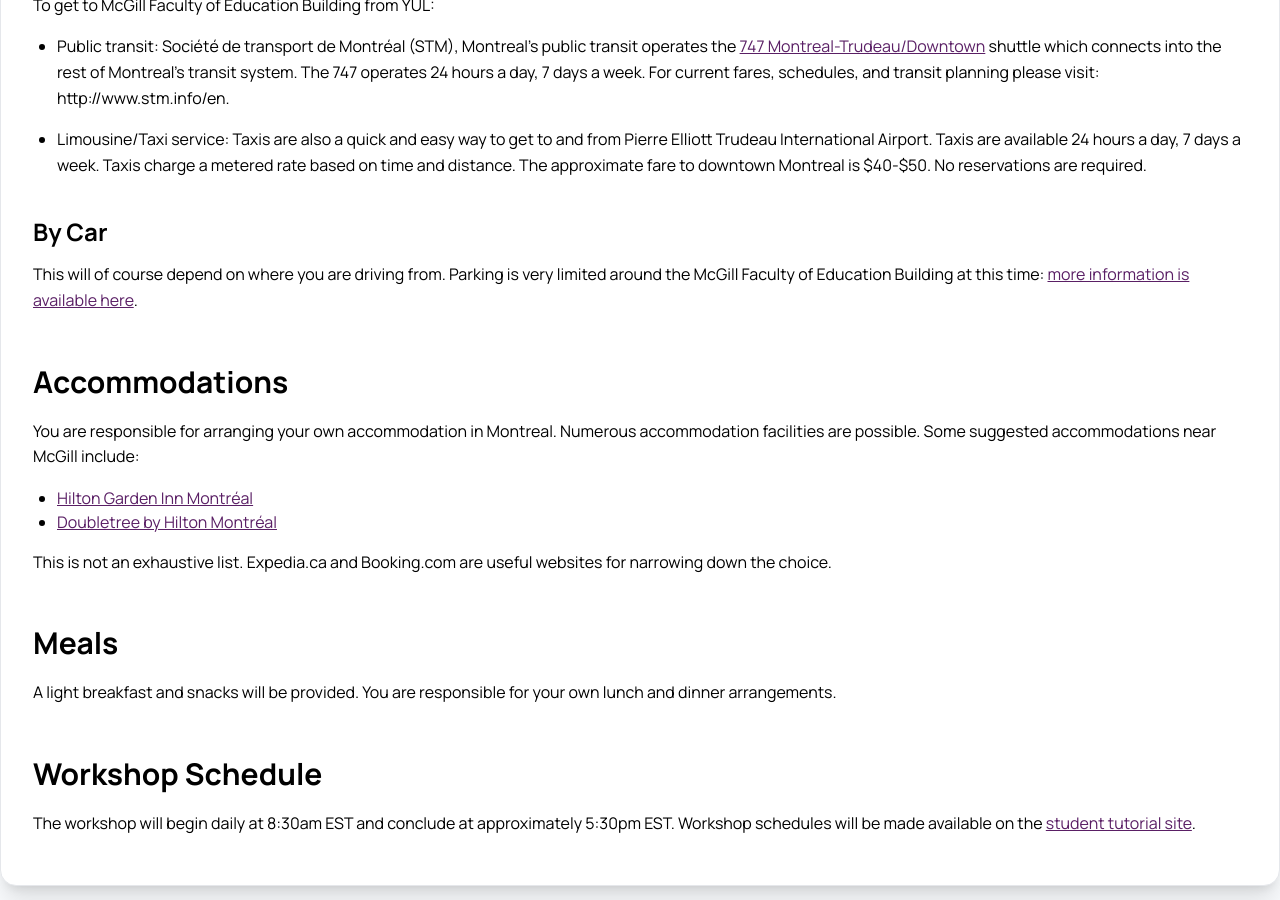
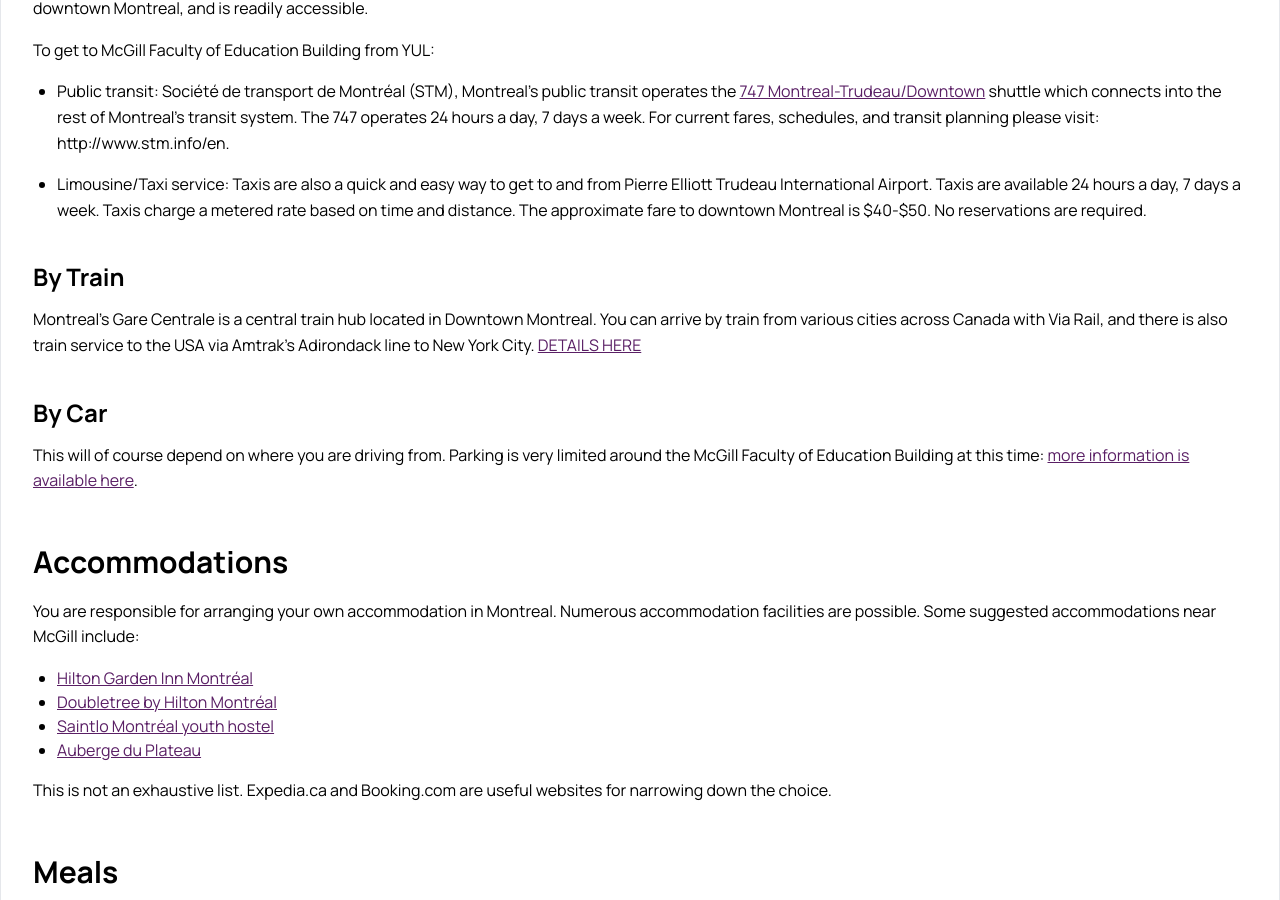
Before and after one commit to bioinformaticsdotca/travel_logistics, a Jekyll site: the page built from montreal/INR_Mon-2510.md, in a window 1280 px wide and 900 px high, scrolled down 1149 px. Built offline with Jekyll 4.4.1, drawn with Linux system fonts in a browser that asks for light colours; nearby versions of some CDN libraries.

Commit message:
changes of travel logistics

```diff
--- a/montreal/INR_Mon-2510.md
+++ b/montreal/INR_Mon-2510.md
@@ -16,7 +16,7 @@ This workshop will be held in the Multiliteracies Teaching Lab, Education 113 in
 
 ## Transportation To/From Montréal
 
-#### Pierre Elliott Trudeau International Airport (YUL)
+### Pierre Elliott Trudeau International Airport (YUL)
 
 Air Canada and many US carriers provide direct flights to Montreal. The Pierre Elliott Trudeau International Airport is located just outside of the city about 20 km from downtown Montreal, and is readily accessible.
 
@@ -25,6 +25,10 @@ To get to McGill Faculty of Education Building from YUL:
 * Public transit: Société de transport de Montréal (STM), Montreal's public transit operates the [747 Montreal-Trudeau/Downtown](https://www.stm.info/en/info/networks/bus/shuttle/747-yul-montreal-trudeau-airport-downtown-shuttle) shuttle which connects into the rest of Montreal’s transit system. The 747 operates 24 hours a day, 7 days a week. For current fares, schedules, and transit planning please visit: http://www.stm.info/en.
 
 * Limousine/Taxi service: Taxis are also a quick and easy way to get to and from Pierre Elliott Trudeau International Airport. Taxis are available 24 hours a day, 7 days a week. Taxis charge a metered rate based on time and distance. The approximate fare to downtown Montreal is $40-$50. No reservations are required.
+
+### By Train
+
+Montreal's Gare Centrale is a central train hub located in Downtown Montreal. You can arrive by train from various cities across Canada with Via Rail, and there is also train service to the USA via Amtrak's Adirondack line to New York City. [DETAILS HERE](https://garecentrale.ca/en)
 
 ### By Car
 
@@ -36,6 +40,8 @@ You are responsible for arranging your own accommodation in Montreal. Numerous a
 
 * [Hilton Garden Inn Montréal](https://www.hilton.com/en/hotels/yulcvgi-hilton-garden-inn-montreal-centre-ville/)
 * [Doubletree by Hilton Montréal](https://www.hilton.com/en/hotels/ymqdtdt-doubletree-montreal)
+* [Saintlo Montréal youth hostel](https://saintlo.ca/en/hostels/montreal/)
+* [Auberge du Plateau](https://www.aubergeduplateau.com/auberge/)
 
 This is not an exhaustive list. Expedia.ca and Booking.com are useful websites for narrowing down the choice.
 
```
